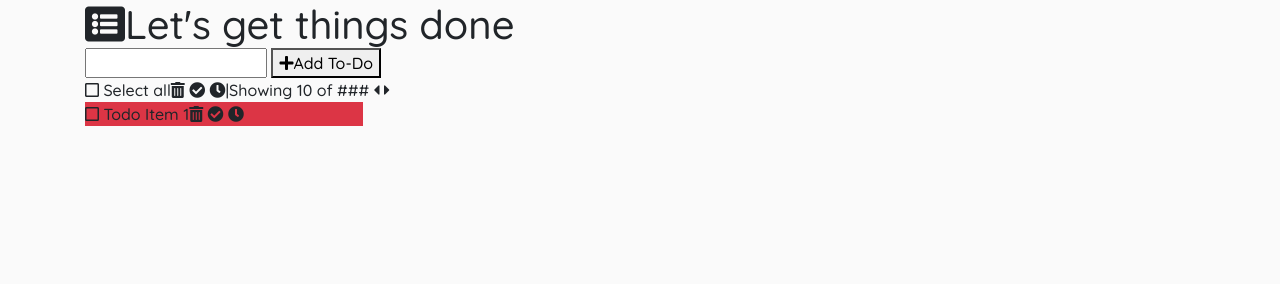
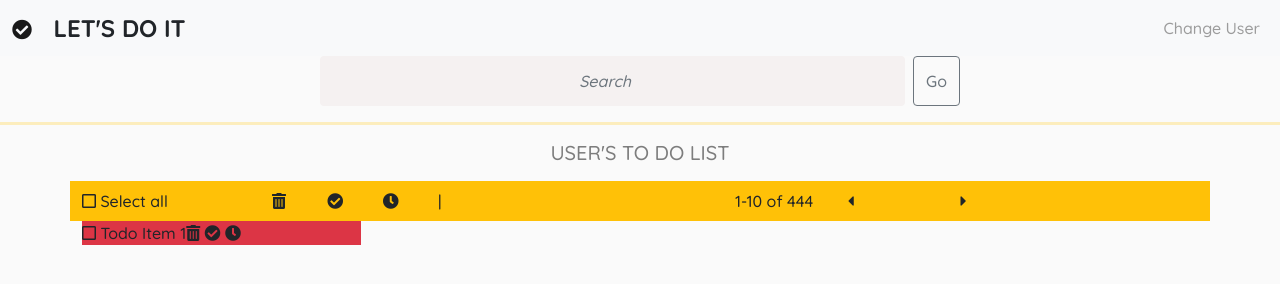
Before and after one commit to mkezfarias/todo-app-js, a plain HTML site: page index.html in a window 1280 px wide. Drawn offline with nearby package versions, Linux system fonts and the light colour scheme.

Commit message:
Finish Navbar and SearchBox

```diff
--- a/index.html
+++ b/index.html
@@ -10,9 +10,9 @@
       rel="stylesheet"
     />
     <link
+      href="https://cdn.jsdelivr.net/npm/bootstrap@5.0.0/dist/css/bootstrap.min.css"
       rel="stylesheet"
-      href="https://cdn.jsdelivr.net/npm/bootstrap@4.6.0/dist/css/bootstrap.min.css"
-      integrity="sha384-B0vP5xmATw1+K9KRQjQERJvTumQW0nPEzvF6L/Z6nronJ3oUOFUFpCjEUQouq2+l"
+      integrity="sha384-wEmeIV1mKuiNpC+IOBjI7aAzPcEZeedi5yW5f2yOq55WWLwNGmvvx4Um1vskeMj0"
       crossorigin="anonymous"
     />
     <link
@@ -23,33 +23,83 @@
     <title>Paginated To-Do List</title>
   </head>
   <body>
-    <div class="container">
-      <header>
-        <h1><i class="fas fa-list-alt"></i>Let's get things done</h1>
-      </header>
-      <form>
-        <input type="text" class="todo-text" />
-        <button type="submit" class="todo-submit">
-          <i class="fas fa-plus"></i><span>Add To-Do</span>
+    <nav class="navbar navbar-expand-lg navbar-light bg-light my-0">
+      <div class="container-fluid pb-0">
+        <div class="logo position-md-absolute">
+          <a class="navbar-brand" href="/">
+            <i class="fas fa-check-circle"></i>
+          </a>
+          <span class="logo-text">LET'S DO IT</span>
+        </div>
+
+        <button
+          class="navbar-toggler"
+          type="button"
+          data-bs-toggle="collapse"
+          data-bs-target="#navbarSupportedContent"
+          aria-controls="navbarSupportedContent"
+          aria-expanded="false"
+          aria-label="Toggle navigation"
+        >
+          <span class="navbar-toggler-icon"></span>
+        </button>
+        <div class="collapse navbar-collapse" id="navbarSupportedContent">
+          <ul class="navbar-nav w-100 d-flex justify-content-end">
+            <li class="nav-item">
+              <a class="nav-link active text-gray" aria-current="page" href="#">Change User</a>
+            </li>
+          </ul>
+        </div>
+      </div>
+    </nav>
+    <div class="searchbar w-50 m-auto ">
+      <form class="d-flex">
+        <input
+          class="form-control me-2 search-input"
+          contenteditable="true"
+          type="search"
+          placeholder="Search"
+          aria-label="Search"
+        />
+        <button class="btn btn-outline-secondary" type="submit">
+          Go
         </button>
       </form>
-
+    </div>
+    <hr size="5" class="bg-warning">
+    <header class="text-center my-3">
+      <h1 class="fs-5 text-black-50">USER'S TO DO LIST</h1>
+    </header>
+    <div class="container">
       <div class="main-container">
-        <div class="sidebar d-flex">
-          <div role="checkbox" class="select-all">
+        <div class="searchbar w-50 m-auto pt-5 d-xl-none">
+          <form class="d-flex">
+            <input
+              class="form-control me-2"
+              type="search"
+              placeholder="Search"
+              aria-label="Search"
+            />
+            <button class="btn btn-outline-success" type="submit">
+              Search
+            </button>
+          </form>
+        </div>
+        <div class="sidebar d-flex bg-warning row">
+          <div role="checkbox" class="select-all col-2 py-2">
             <i class="select-all-checkbox far fa-square"></i>
             <span>Select all</span>
           </div>
-          <div class="multiple-actions">
-            <i aria-label="Delete Selected" class="fas fa-trash-alt"></i>
-            <i aria-label="Complete Selected" class="fas fa-check-circle"></i>
-            <i aria-label="Snooze Selected" class="fas fa-clock"></i>
+          <div class="multiple-actions col-2 row py-2">
+            <i aria-label="Delete Selected" class="fas fa-trash-alt col-4 py-1"></i>
+            <i aria-label="Complete Selected" class="fas fa-check-circle col-4 py-1"></i>
+            <i aria-label="Snooze Selected" class="fas fa-clock col-4 py-1"></i>
           </div>
-          <span>|</span>
-          <div class="pagination-control">
-            <span>Showing 10 of ###</span>
-            <i aria-label="Previous page" class="fas fa-caret-left"></i>
-            <i aria-label="Next page" class="fas fa-caret-right"></i>
+          <span class="col-1 ml-5 py-2">|</span>
+          <div class="pagination-control col-5 offset-2 row py-2">
+            <span class="col-3 ">1-10 of 444 </span>
+            <i aria-label="Previous page" class="fas fa-caret-left col-3 pt-1"></i>
+            <i aria-label="Next page" class="fas fa-caret-right col-3 pt-1"></i>
           </div>
         </div>
         <ul class="list-of-todos">
--- a/styles.css
+++ b/styles.css
@@ -49,9 +49,52 @@ img {
 
 
 /* Inherit fonts for inputs and buttons */
-input,
 button,
 textarea,
 select {
   font: inherit;
 }
+
+/* colors not included in bootstrap. Hence the !important*/
+a.text-gray {
+  color: rgb(156, 156, 156) !important;
+}
+
+/* custom classes */
+
+.logo-text{
+    font-size: 1.5rem;
+    font-weight: bold;
+}
+
+.logo-icon{
+    font-size: 1.5rem;
+}
+
+.search-input, input.search-input{
+  font-style: italic;
+  text-align: center;
+  border: none;
+  padding: 25px 5px;
+  height: 2rem !important;
+  background-color: rgb(245, 241, 241);
+  transition: ease-in-out;
+  transition-duration: 600ms;
+}
+
+input:focus, input.form-control:focus {
+  outline:none !important;
+  outline-width: 0 !important;
+  box-shadow: none;
+  -moz-box-shadow: none;
+  -webkit-box-shadow: none;
+  background-color: white;
+  color: rgb(155, 155, 155);
+  transition: ease-in-out;
+  transition-duration: 400ms;
+}
+
+hr {
+  color: rgb(255, 187, 0);
+  border: none;
+}
```
